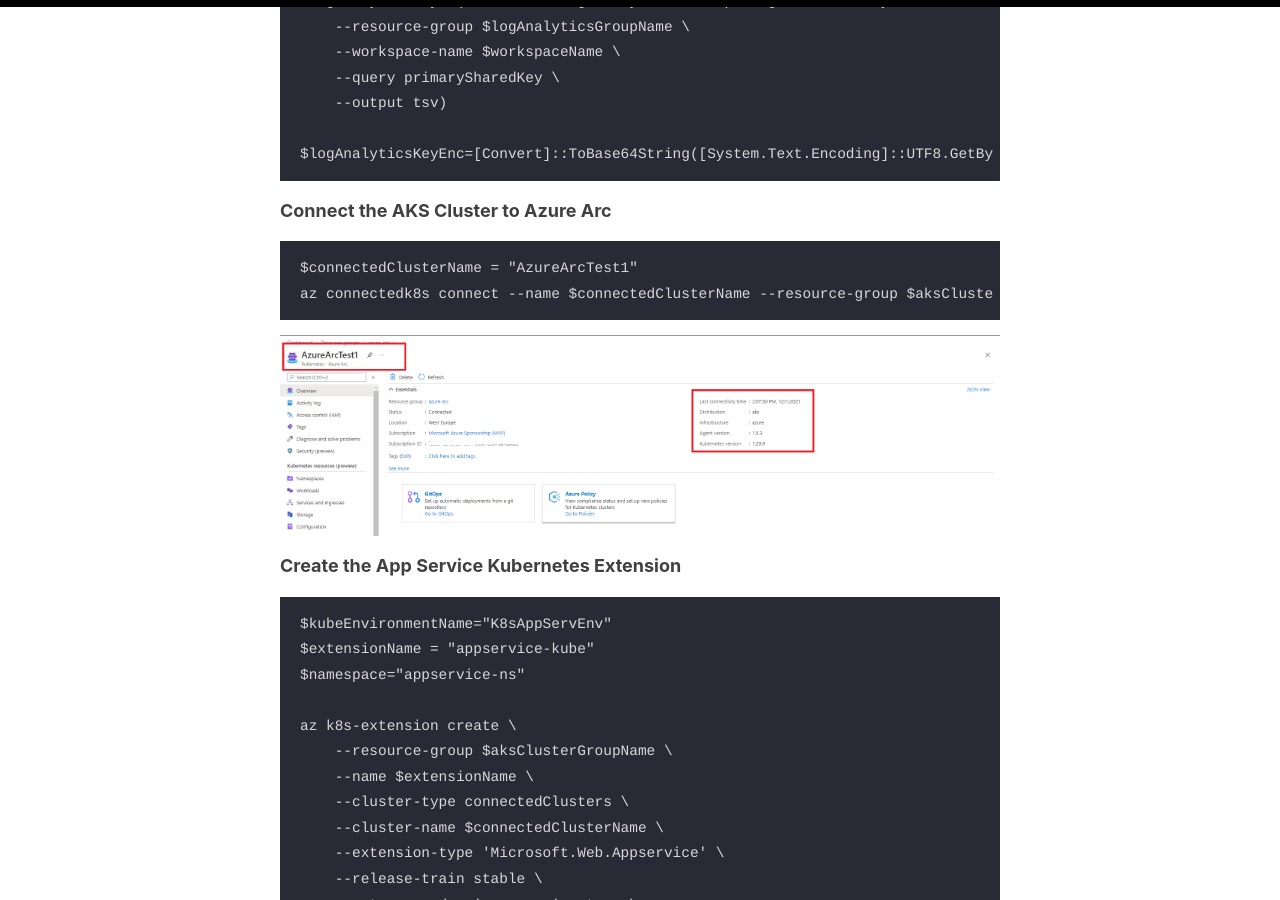
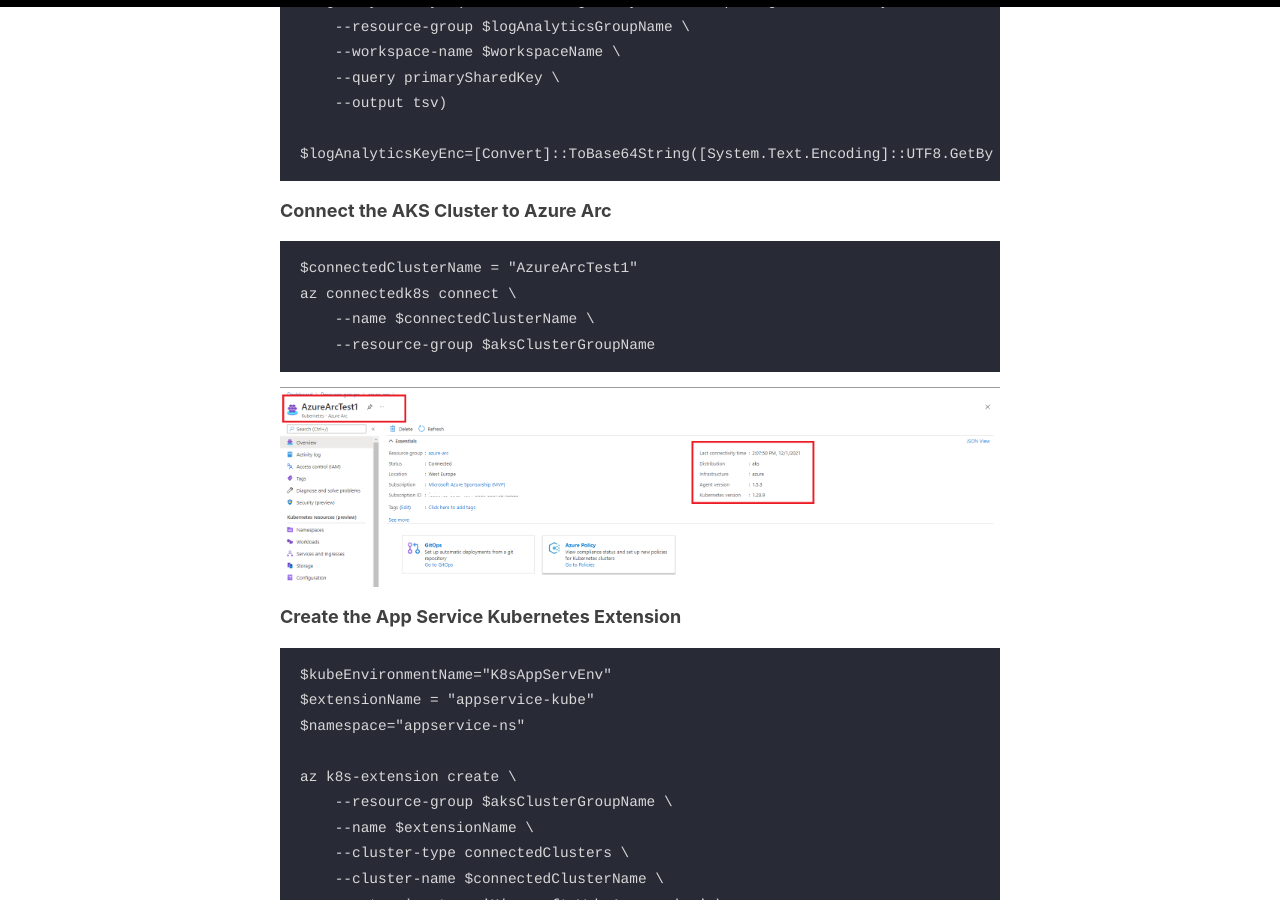
Before and after one commit to RonaldMariah/ronaldmariah.github.io, a Jekyll site: the page built from _posts/2021-12-01-azure-arc-kubernetes-app-service.md, in a window 1280 px wide and 900 px high, scrolled down 3609 px. Built offline with Jekyll 4.4.1, drawn with Linux system fonts in a browser that asks for light colours; our own code applies the rules of GitHub Pages for plain Markdown files.

Commit message:
More readable commands.

````diff
--- a/_posts/2021-12-01-azure-arc-kubernetes-app-service.md
+++ b/_posts/2021-12-01-azure-arc-kubernetes-app-service.md
@@ -117,7 +117,9 @@ $logAnalyticsKeyEnc=[Convert]::ToBase64String([System.Text.Encoding]::UTF8.GetBy
 
 ```
 $connectedClusterName = "AzureArcTest1"
-az connectedk8s connect --name $connectedClusterName --resource-group $aksClusterGroupName
+az connectedk8s connect \
+    --name $connectedClusterName \
+    --resource-group $aksClusterGroupName
 ```
 
 <img src="https://github.com/RonaldMariah/ronaldmariah.github.io/raw/master/assets/azure-arc-kubernetes-app-service/Screenshot 2021-12-01 141133.png" />
````
